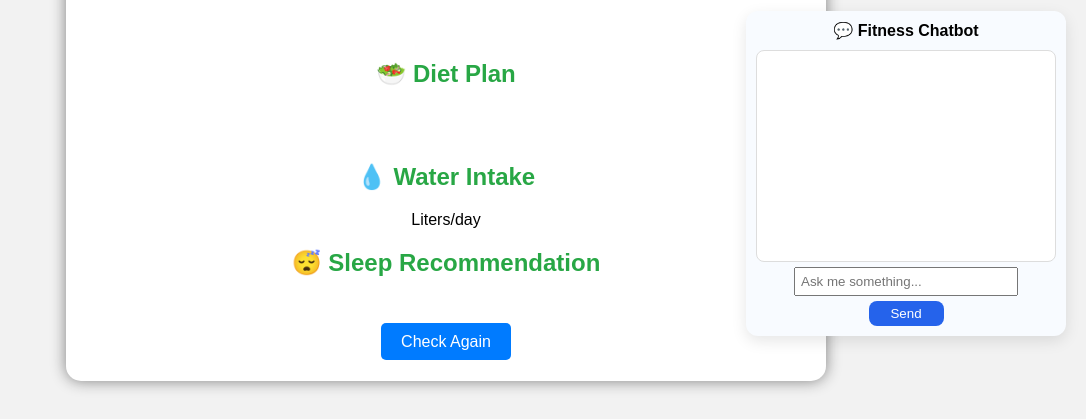
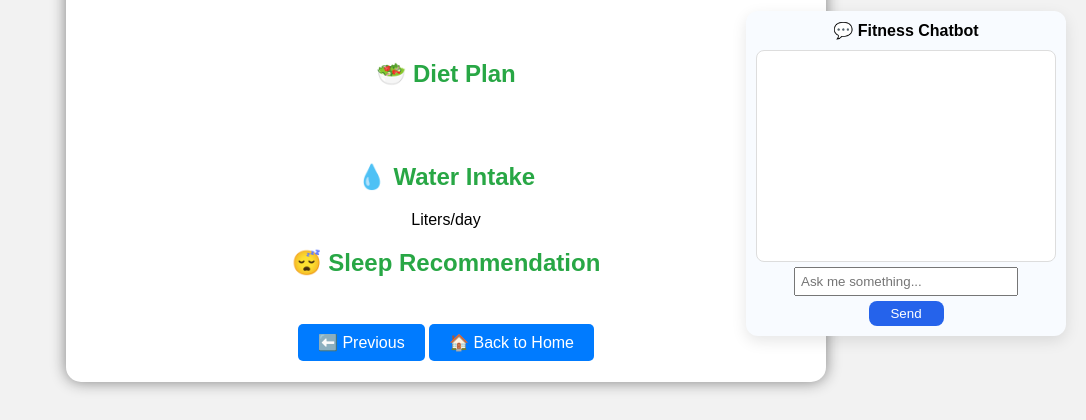
Before and after one commit to santhoshsrinika7/Fitness-AI, a Flask app: template templates/result.html in a window 1280 px wide. Shown: the part 444-864 px from the top of the page, without its empty margins (194-1280 px from the left). Before the commit the page ends 839 px from the top, so only its background shows below. Run offline with Flask 3, Linux system fonts and the light colour scheme; the template is opened without the code that fills it, so the values that code supplies are empty.

Commit message:
Update result.html

```diff
--- a/templates/result.html
+++ b/templates/result.html
@@ -96,7 +96,11 @@
 
     <br><br>
 
-    <a href="/" class="btn">Check Again</a>
+    <div class="navigation">
+  <a href="/result5" class="btn">⬅️ Previous</a>
+  <a href="/" class="btn">🏠 Back to Home</a>
+</div>
+
 
 </div>
 <!-- Chatbot Section -->
```
